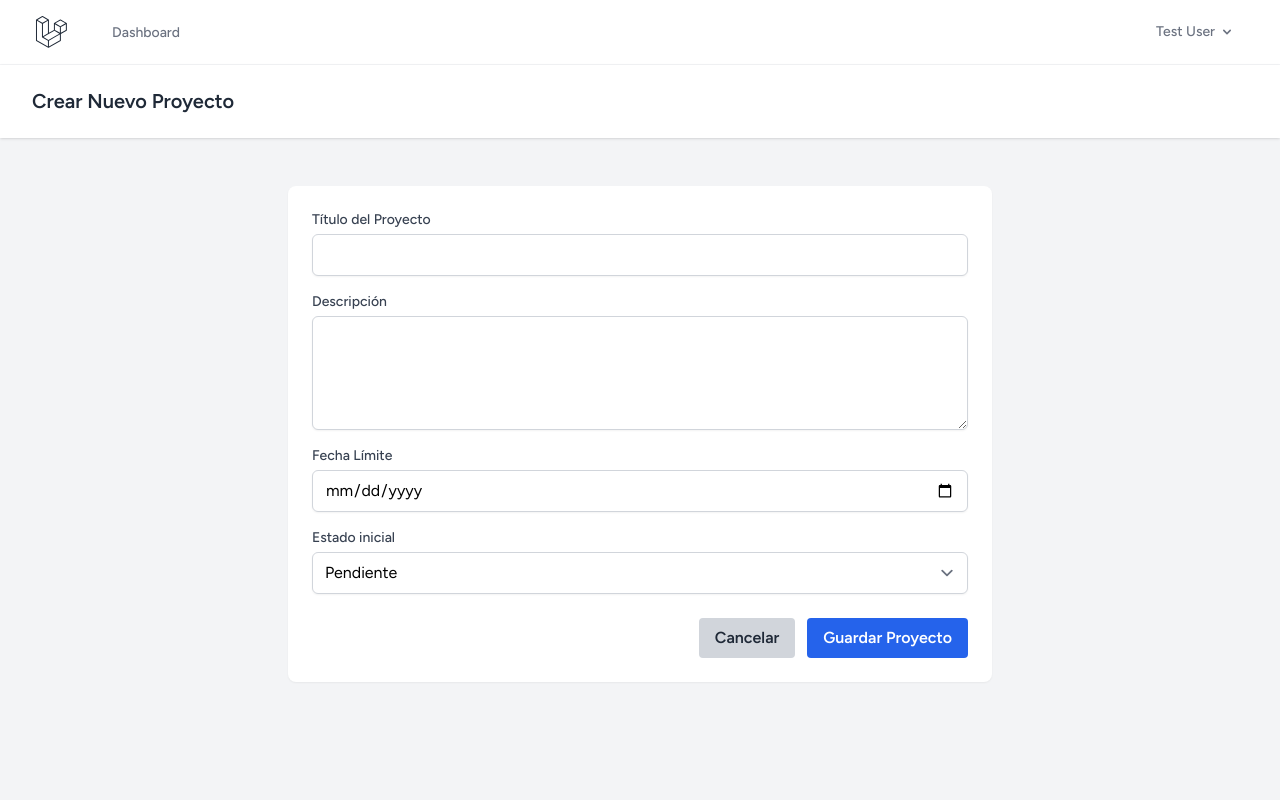
After one commit to Luigi0585/gestion-proyectos, a Laravel app: page /projects/create in a window 1280 px wide. The commit adds this page. Run offline with Laravel 12, Linux system fonts and the light colour scheme; a user stored in the database is signed in; data comes from the database, SQL or seed files in the repository; style sheets or scripts are compiled from the project's sources; parts of the project's set-up code (start-up, migrations or seed data) failed here and were passed over.

Commit message:
Se ha modificado el archivo index.blade.php y se ha creado create.blade.php (junto a su código).

```diff
--- /dev/null
+++ b/resources/views/projects/create.blade.php
@@ -0,0 +1,73 @@
+<x-app-layout>
+    <x-slot name="header">
+        <h2 class="font-semibold text-xl text-gray-800 leading-tight">
+            Crear Nuevo Proyecto
+        </h2>
+    </x-slot>
+
+    <div class="py-12">
+        <div class="max-w-3xl mx-auto sm:px-6 lg:px-8">
+            <div class="bg-white overflow-hidden shadow-sm sm:rounded-lg p-6">
+
+                {{-- Bloque para mostrar errores de validación si el usuario deja campos vacíos --}}
+                @if ($errors->any())
+                    <div class="bg-red-100 border border-red-400 text-red-700 px-4 py-3 rounded mb-4">
+                        <ul class="list-disc list-inside text-sm">
+                            @foreach ($errors->all() as $error)
+                                <li>{{ $error }}</li>
+                            @endforeach
+                        </ul>
+                    </div>
+                @endif
+
+                {{-- Formulario que envía los datos por POST al método store() --}}
+                <form action="{{ route('projects.store') }}" method="POST">
+                    @csrf
+
+                    {{-- Campo: Título --}}
+                    <div class="mb-4">
+                        <label for="title" class="block text-sm font-medium text-gray-700">Título del Proyecto</label>
+                        <input type="text" name="title" id="title" value="{{ old('title') }}" required
+                               class="mt-1 block w-full rounded-md border-gray-300 shadow-sm focus:border-indigo-500 focus:ring-indigo-500">
+                    </div>
+
+                    {{-- Campo: Descripción --}}
+                    <div class="mb-4">
+                        <label for="description" class="block text-sm font-medium text-gray-700">Descripción</label>
+                        <textarea name="description" id="description" rows="4" required
+                                  class="mt-1 block w-full rounded-md border-gray-300 shadow-sm focus:border-indigo-500 focus:ring-indigo-500">{{ old('description') }}</textarea>
+                    </div>
+
+                    {{-- Campo: Fecha Límite --}}
+                    <div class="mb-4">
+                        <label for="due_date" class="block text-sm font-medium text-gray-700">Fecha Límite</label>
+                        <input type="date" name="due_date" id="due_date" value="{{ old('due_date') }}" required
+                               class="mt-1 block w-full rounded-md border-gray-300 shadow-sm focus:border-indigo-500 focus:ring-indigo-500">
+                    </div>
+
+                    {{-- Campo: Estado --}}
+                    <div class="mb-6">
+                        <label for="status" class="block text-sm font-medium text-gray-700">Estado inicial</label>
+                        <select name="status" id="status" required
+                                class="mt-1 block w-full rounded-md border-gray-300 shadow-sm focus:border-indigo-500 focus:ring-indigo-500">
+                            <option value="pendiente" {{ old('status') == 'pendiente' ? 'selected' : '' }}>Pendiente</option>
+                            <option value="en_progreso" {{ old('status') == 'en_progreso' ? 'selected' : '' }}>En progreso</option>
+                            <option value="completado" {{ old('status') == 'completado' ? 'selected' : '' }}>Completado</option>
+                        </select>
+                    </div>
+
+                    {{-- Botones de acción --}}
+                    <div class="flex justify-end space-x-3">
+                        <a href="{{ route('projects.index') }}" class="bg-gray-300 hover:bg-gray-400 text-gray-800 font-bold py-2 px-4 rounded">
+                            Cancelar
+                        </a>
+                        <button type="submit" class="bg-blue-600 hover:bg-blue-700 text-white font-bold py-2 px-4 rounded">
+                            Guardar Proyecto
+                        </button>
+                    </div>
+                </form>
+
+            </div>
+        </div>
+    </div>
+</x-app-layout>
--- a/resources/views/projects/index.blade.php
+++ b/resources/views/projects/index.blade.php
@@ -1,4 +1,4 @@
-<h1>{{$projects}}</h1>
+<!--<h1>{{$projects}}</h1>-->
 <x-app-layout>
     <x-slot name="header">
         <div class="flex justify-between items-center">
```
